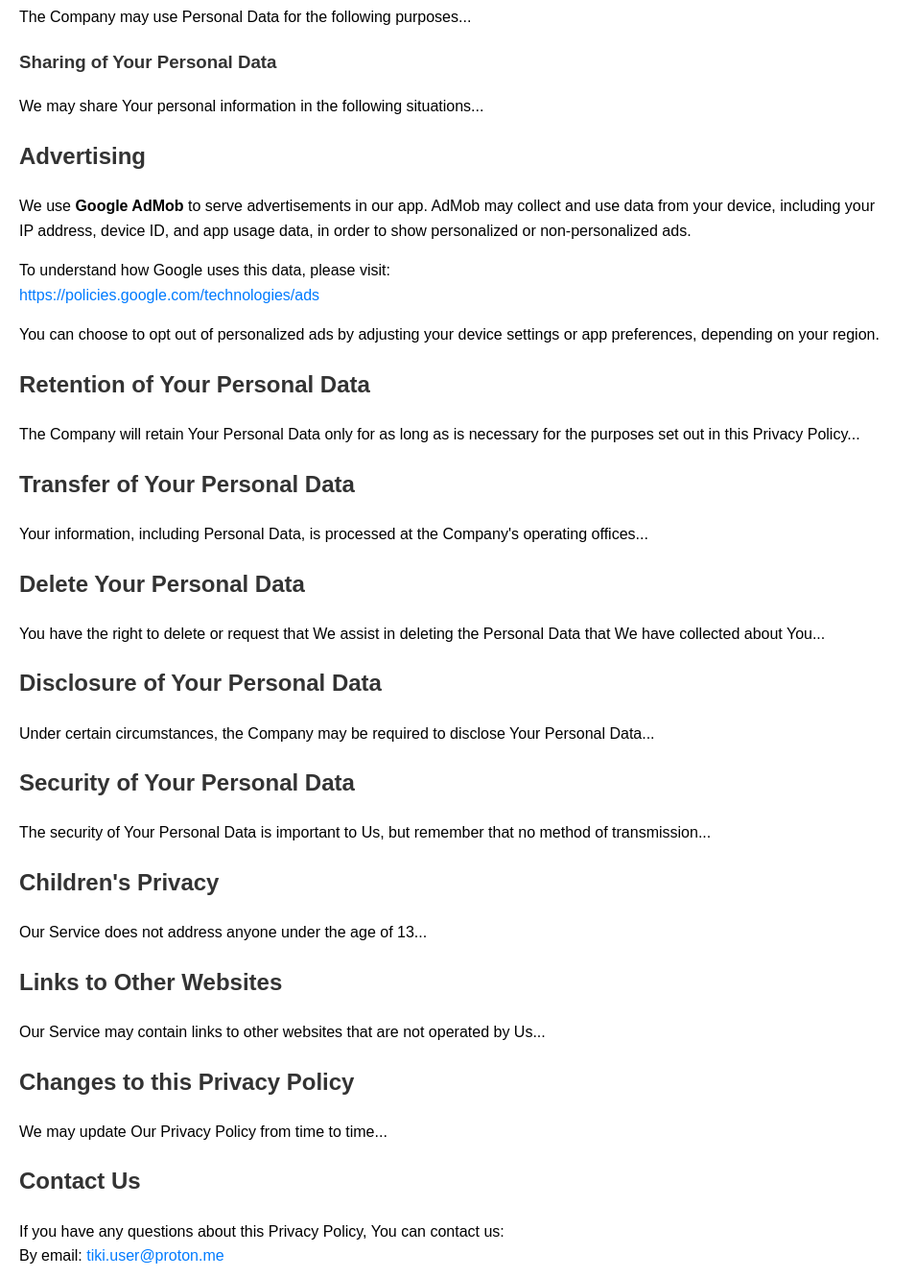
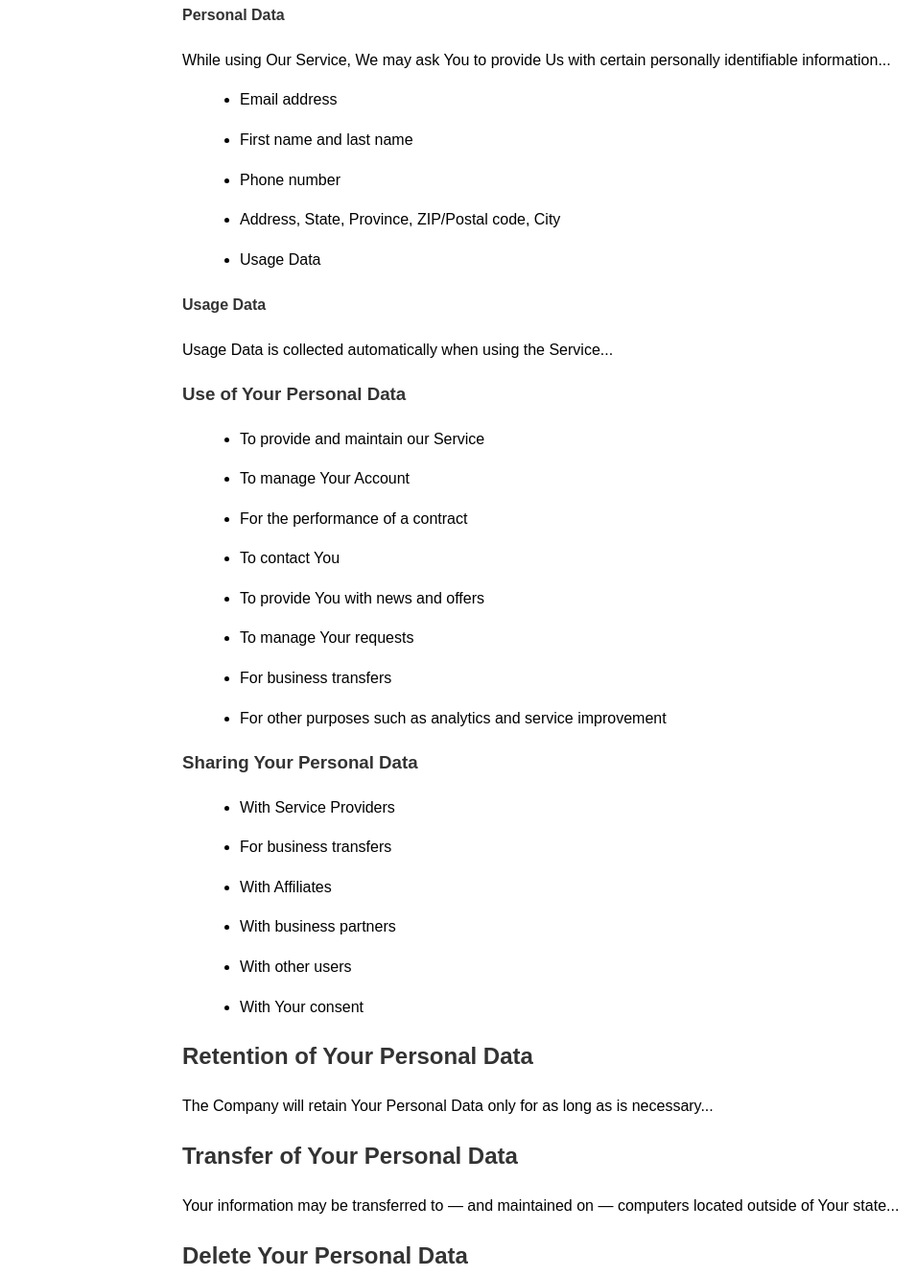
Before and after one commit to txhrsolutions/txhrsolutions.github.io, a plain HTML site: page privacy-policy.html in a window 1280 px wide. Shown: the part 1113-2444 px from the top of the page at 96% size, without its empty margins (0-955 px from the left). Drawn offline with Linux system fonts and the light colour scheme.

Commit message:
Update privacy-policy.html

```diff
--- a/privacy-policy.html
+++ b/privacy-policy.html
@@ -1,49 +1,50 @@
 <!DOCTYPE html>
 <html lang="en">
 <head>
-  <meta charset="UTF-8" />
-  <meta name="viewport" content="width=device-width, initial-scale=1.0" />
+  <meta charset="UTF-8">
+  <meta name="viewport" content="width=device-width, initial-scale=1.0">
   <title>Privacy Policy for Tiki</title>
   <style>
     body {
       font-family: Arial, sans-serif;
       line-height: 1.6;
-      margin: 20px;
+      padding: 20px;
       max-width: 900px;
+      margin: auto;
     }
-    h1, h2, h3 {
+    h1, h2, h3, h4 {
       color: #333;
     }
-    a {
-      color: #007BFF;
-      text-decoration: none;
+    ul {
+      margin-left: 20px;
     }
-    a:hover {
-      text-decoration: underline;
+    p, li {
+      margin-bottom: 1em;
     }
   </style>
 </head>
 <body>
+
 <h1>Privacy Policy for Tiki</h1>
 <p><strong>Last updated:</strong> August 28, 2024</p>
 <p>This Privacy Policy describes Our policies and procedures on the collection, use and disclosure of Your information when You use the Service and tells You about Your privacy rights and how the law protects You.</p>
-  <p>We use Your Personal data to provide and improve the Service. By using the Service, You agree to the collection and use of information in accordance with this Privacy Policy.</p>
+<p>We use Your Personal data to provide and improve the Service. By using the Service, You agree to the collection and use of information in accordance with this Privacy Policy. This Privacy Policy has been created with the help of the Privacy Policy Generator.</p>
 
 <h2>Interpretation and Definitions</h2>
 <h3>Interpretation</h3>
-  <p>The words of which the initial letter is capitalized have meanings defined under the following conditions...</p>
+<p>The words of which the initial letter is capitalized have meanings defined under the following conditions. The following definitions shall have the same meaning regardless of whether they appear in singular or in plural.</p>
 
 <h3>Definitions</h3>
 <ul>
-    <li><strong>Account</strong> means a unique account created for You...</li>
-    <li><strong>Affiliate</strong> means an entity that controls...</li>
-    <li><strong>Application</strong> refers to Tiki...</li>
-    <li><strong>Company</strong> refers to Tiki...</li>
+  <li><strong>Account</strong> means a unique account created for You to access our Service or parts of our Service.</li>
+  <li><strong>Affiliate</strong> means an entity that controls, is controlled by or is under common control with a party...</li>
+  <li><strong>Application</strong> refers to Tiki, the software program provided by the Company.</li>
+  <li><strong>Company</strong> (referred to as either "the Company", "We", "Us" or "Our") refers to Tiki.</li>
   <li><strong>Country</strong> refers to: Algeria</li>
   <li><strong>Device</strong> means any device that can access the Service...</li>
   <li><strong>Personal Data</strong> is any information that relates to an identified or identifiable individual.</li>
   <li><strong>Service</strong> refers to the Application.</li>
-    <li><strong>Service Provider</strong> means any natural or legal person...</li>
+  <li><strong>Service Provider</strong> means any natural or legal person who processes the data on behalf of the Company...</li>
   <li><strong>Usage Data</strong> refers to data collected automatically...</li>
   <li><strong>You</strong> means the individual accessing or using the Service...</li>
 </ul>
@@ -52,36 +53,57 @@
 <h3>Types of Data Collected</h3>
 <h4>Personal Data</h4>
 <p>While using Our Service, We may ask You to provide Us with certain personally identifiable information...</p>
+<ul>
+  <li>Email address</li>
+  <li>First name and last name</li>
+  <li>Phone number</li>
+  <li>Address, State, Province, ZIP/Postal code, City</li>
+  <li>Usage Data</li>
+</ul>
 
 <h4>Usage Data</h4>
 <p>Usage Data is collected automatically when using the Service...</p>
 
 <h3>Use of Your Personal Data</h3>
-  <p>The Company may use Personal Data for the following purposes...</p>
+<ul>
+  <li>To provide and maintain our Service</li>
+  <li>To manage Your Account</li>
+  <li>For the performance of a contract</li>
+  <li>To contact You</li>
+  <li>To provide You with news and offers</li>
+  <li>To manage Your requests</li>
+  <li>For business transfers</li>
+  <li>For other purposes such as analytics and service improvement</li>
+</ul>
 
-  <h3>Sharing of Your Personal Data</h3>
-  <p>We may share Your personal information in the following situations...</p>
-
-  <h2>Advertising</h2>
-  <p>We use <strong>Google AdMob</strong> to serve advertisements in our app. AdMob may collect and use data from your device, including your IP address, device ID, and app usage data, in order to show personalized or non-personalized ads.</p>
-  <p>To understand how Google uses this data, please visit:<br />
-  <a href="https://policies.google.com/technologies/ads" target="_blank">https://policies.google.com/technologies/ads</a></p>
-  <p>You can choose to opt out of personalized ads by adjusting your device settings or app preferences, depending on your region.</p>
+<h3>Sharing Your Personal Data</h3>
+<ul>
+  <li>With Service Providers</li>
+  <li>For business transfers</li>
+  <li>With Affiliates</li>
+  <li>With business partners</li>
+  <li>With other users</li>
+  <li>With Your consent</li>
+</ul>
 
 <h2>Retention of Your Personal Data</h2>
-  <p>The Company will retain Your Personal Data only for as long as is necessary for the purposes set out in this Privacy Policy...</p>
+<p>The Company will retain Your Personal Data only for as long as is necessary...</p>
 
 <h2>Transfer of Your Personal Data</h2>
-  <p>Your information, including Personal Data, is processed at the Company's operating offices...</p>
+<p>Your information may be transferred to — and maintained on — computers located outside of Your state...</p>
 
 <h2>Delete Your Personal Data</h2>
 <p>You have the right to delete or request that We assist in deleting the Personal Data that We have collected about You...</p>
 
 <h2>Disclosure of Your Personal Data</h2>
-  <p>Under certain circumstances, the Company may be required to disclose Your Personal Data...</p>
+<ul>
+  <li><strong>Business Transactions</strong>: If the Company is involved in a merger, acquisition or asset sale...</li>
+  <li><strong>Law enforcement</strong>: Required to do so by law or in response to valid requests...</li>
+  <li><strong>Other legal requirements</strong>: Necessary to comply with a legal obligation...</li>
+</ul>
 
 <h2>Security of Your Personal Data</h2>
-  <p>The security of Your Personal Data is important to Us, but remember that no method of transmission...</p>
+<p>We strive to use commercially acceptable means to protect Your Personal Data...</p>
 
 <h2>Children's Privacy</h2>
 <p>Our Service does not address anyone under the age of 13...</p>
@@ -93,8 +115,15 @@
 <p>We may update Our Privacy Policy from time to time...</p>
 
 <h2>Contact Us</h2>
-  <p>If you have any questions about this Privacy Policy, You can contact us:<br />
-  By email: <a href="mailto:tiki.user@proton.me">tiki.user@proton.me</a>
-  </p>
+<p>If you have any questions about this Privacy Policy, You can contact us:<br>
+By email: <a href="mailto:tiki.user@proton.me">tiki.user@proton.me</a></p>
+
+<h2>AdMob and Advertising</h2>
+<p>We use Google AdMob to show ads in the Tiki app. AdMob may collect device and usage data to show personalized or non-personalized ads depending on your preferences and consent settings.</p>
+<p>For more details on how Google uses your data, see <a href="https://policies.google.com/technologies/ads" target="_blank">Google's Advertising Policies</a>.</p>
+<p>As required, users in regions such as the EEA, UK, and Switzerland may be prompted for consent. We recommend using a Google-certified Consent Management Platform (CMP) if applicable.</p>
+
+<p><em>Generated using Privacy Policies Generator</em></p>
+
 </body>
 </html>
```
Lines whose indentation alone changed are shown as unchanged.
